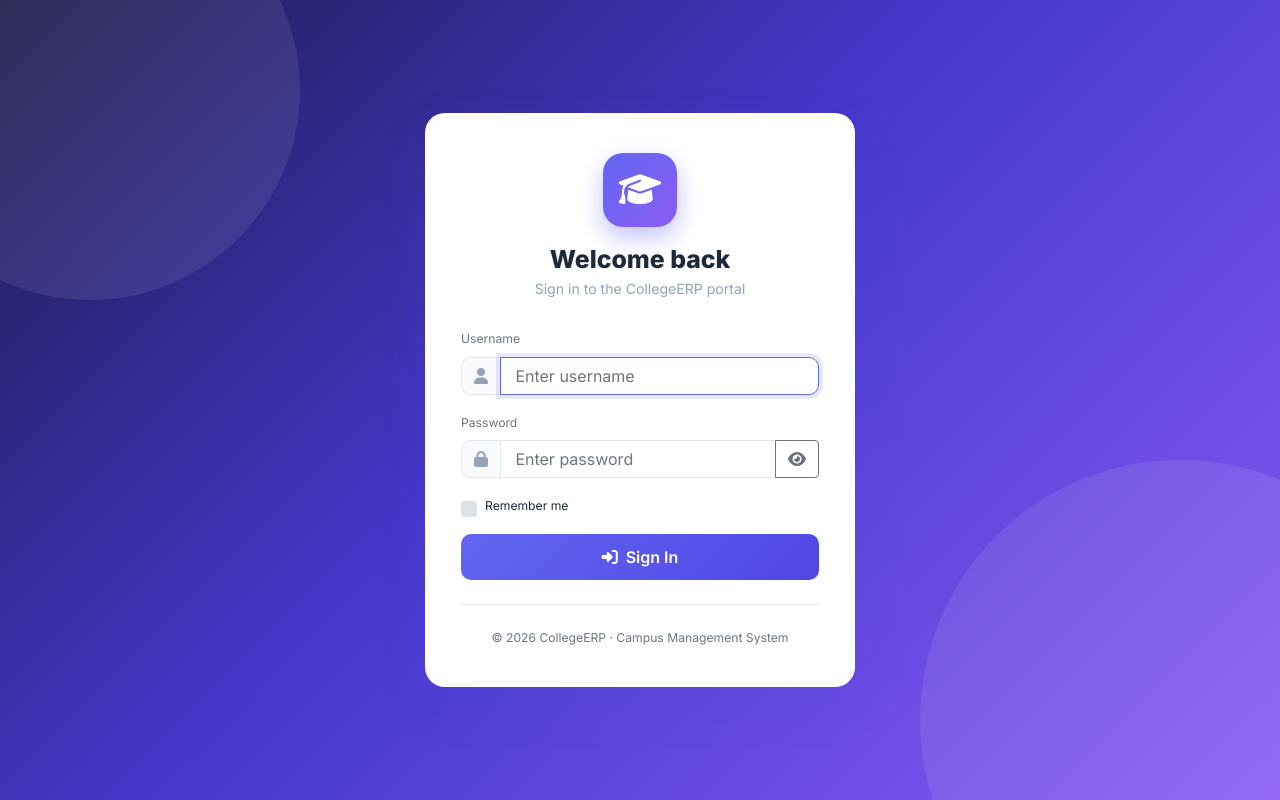
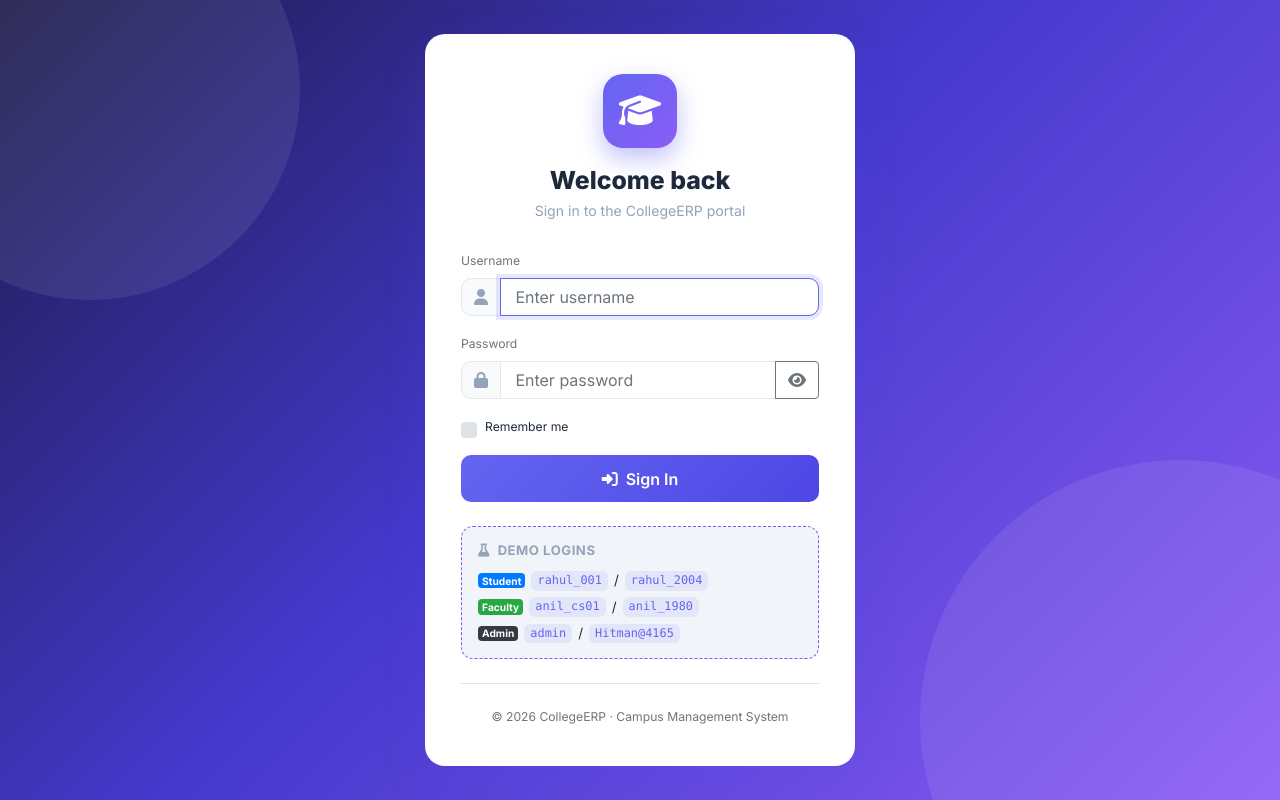
Before and after one commit to divyanshh22/College-ERP-System, a Django app: page /accounts/login/ in a window 1280 px wide. Run offline with Django 3.2, Linux system fonts and the light colour scheme; some libraries are stand-ins or nearby versions.

Commit message:
Show demo student and faculty credentials on login page

```diff
--- a/info/static/info/css/custom.css
+++ b/info/static/info/css/custom.css
@@ -98,6 +98,42 @@ body {
   color: var(--muted);
   font-size: 0.88rem;
   margin-bottom: 28px;
+}
+
+.demo-box {
+  background: var(--bg, #f8fafc);
+  border: 1px dashed var(--primary);
+  border-radius: 12px;
+  padding: 14px 16px;
+}
+
+.demo-title {
+  font-weight: 700;
+  font-size: 0.82rem;
+  text-transform: uppercase;
+  letter-spacing: 0.04em;
+  color: var(--muted);
+  margin-bottom: 10px;
+}
+
+.demo-row {
+  display: flex;
+  align-items: center;
+  gap: 6px;
+  flex-wrap: wrap;
+  font-size: 0.85rem;
+  margin-bottom: 6px;
+}
+
+.demo-row:last-child {
+  margin-bottom: 0;
+}
+
+.demo-row code {
+  background: rgba(99, 102, 241, 0.1);
+  color: var(--primary);
+  padding: 1px 6px;
+  border-radius: 6px;
 }
 
 .form-control {
--- a/info/templates/info/login.html
+++ b/info/templates/info/login.html
@@ -78,6 +78,22 @@
         </button>
       </form>
 
+      <div class="demo-box mt-4">
+        <p class="demo-title"><i class="fas fa-flask mr-1"></i> Demo Logins</p>
+        <div class="demo-row">
+          <span class="badge badge-primary">Student</span>
+          <code>rahul_001</code> / <code>rahul_2004</code>
+        </div>
+        <div class="demo-row">
+          <span class="badge badge-success">Faculty</span>
+          <code>anil_cs01</code> / <code>anil_1980</code>
+        </div>
+        <div class="demo-row">
+          <span class="badge badge-dark">Admin</span>
+          <code>admin</code> / <code>Hitman@4165</code>
+        </div>
+      </div>
+
       <hr class="my-4">
       <p class="text-center small text-muted mb-0">&copy; {% now "Y" %} CollegeERP &middot; Campus Management System</p>
     </div>
```
